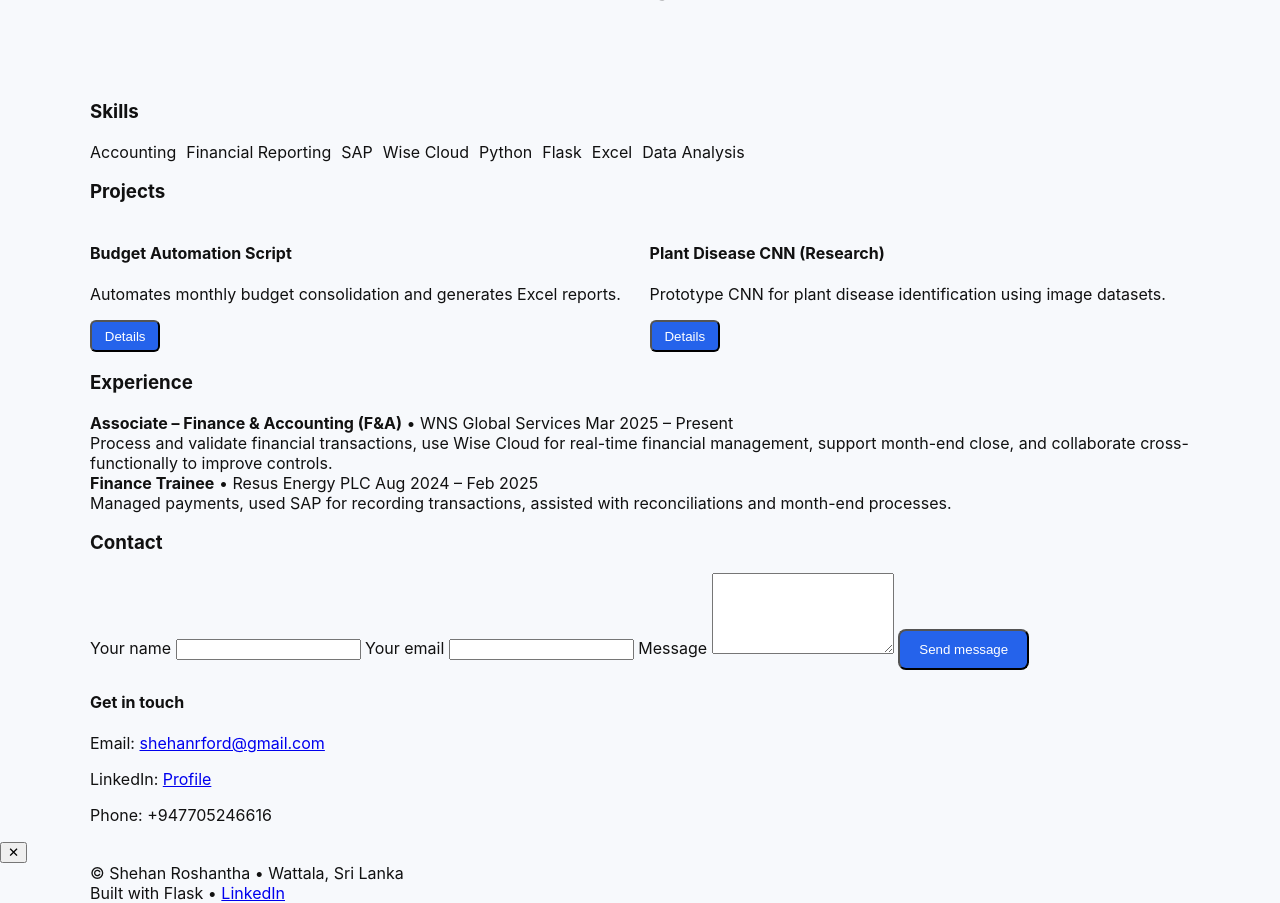
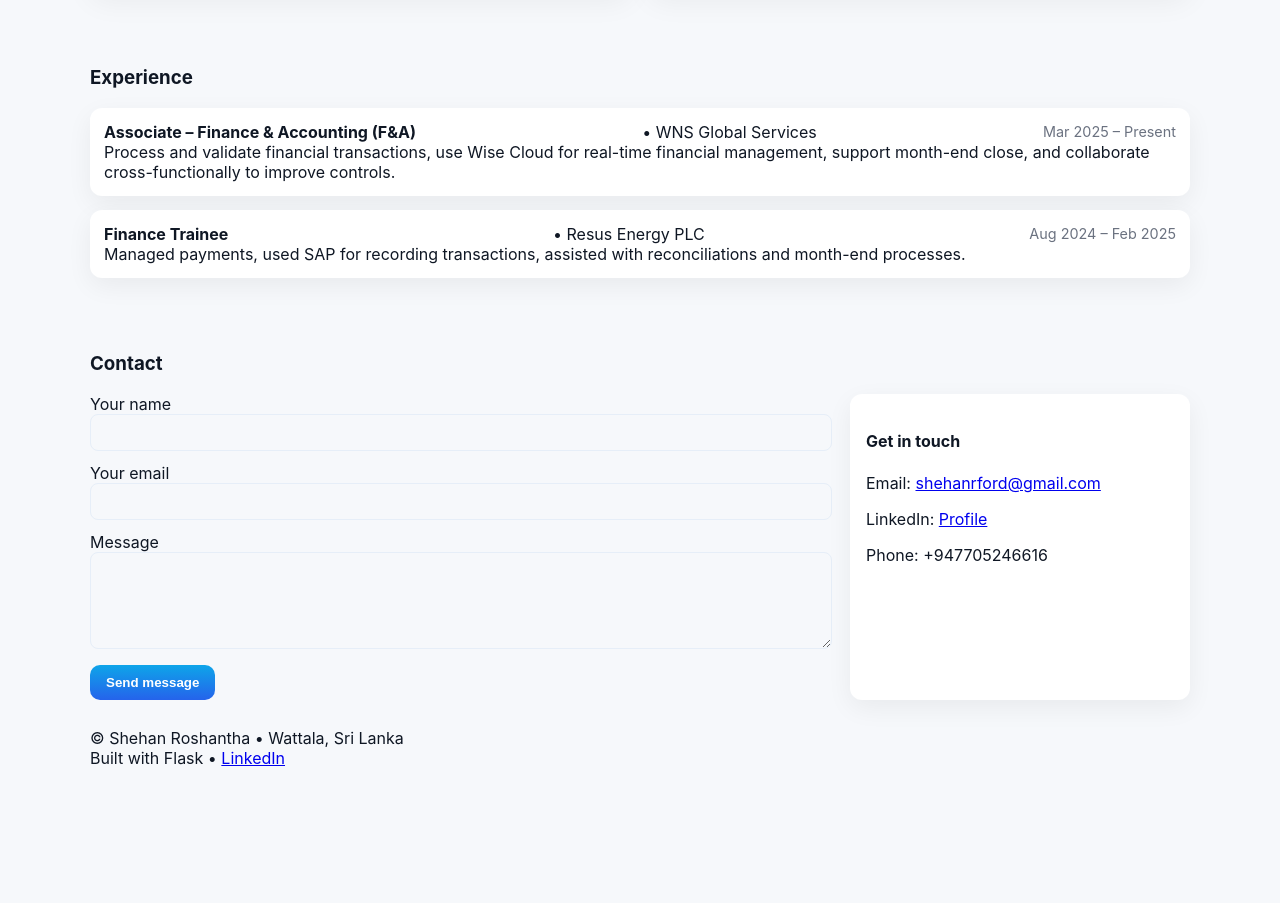
Before and after one commit to Shehanford/portfolio, a Flask app: page / in a window 1280 px wide. Shown: the part 862-1765 px from the top of the page. After the commit the page ends 1628 px from the top, so only its background shows below. Run offline with Flask 3, Linux system fonts and the light colour scheme.

Commit message:
style css update according to final

```diff
--- a/static/css/styles.css
+++ b/static/css/styles.css
@@ -1,134 +1,88 @@
-:root {
-    --primary: #2563eb;
-    --text: #111;
-    --bg: #f7f9fc;
-    --card: white;
-}
+:root{
+    --bg:#f6f8fb; --card:#ffffff; --muted:#6b7280; --text:#0f1724;
+    --accent:#0ea5e9; --accent-2:#2563eb; --glass: rgba(255,255,255,0.6);
+    --radius:12px; --maxw:1100px;
+  }
 
-body {
-    margin: 0;
-    background: var(--bg);
-    font-family: "Inter", Arial;
-    color: var(--text);
-}
+  /* Reset base */
+  *{box-sizing:border-box}
+  html,body{height:100%}
+  body{
+    margin:0; font-family:Inter,system-ui,Segoe UI,Roboto,Helvetica,Arial;
+    background:var(--bg); color:var(--text); -webkit-font-smoothing:antialiased;
+    -moz-osx-font-smoothing:grayscale;
+  }
+  .container{width:90%;max-width:var(--maxw);margin:0 auto}
 
-.container {
-    width: 90%;
-    max-width: 1100px;
-    margin: auto;
-}
+  /* Header */
+  .site-header{position:sticky;top:0;background:rgba(255,255,255,0.85);backdrop-filter: blur(6px);box-shadow:0 6px 24px rgba(12,16,40,0.06);z-index:60}
+  .header-inner{display:flex;align-items:center;justify-content:space-between;padding:12px 0}
+  .brand{display:flex;align-items:center;gap:12px}
+  .brand-avatar{width:56px;height:56px;border-radius:10px;object-fit:cover;box-shadow:0 6px 18px rgba(2,6,23,0.08)}
+  .brand-info{line-height:1}
+  .name{margin:0;font-size:1rem;font-weight:700}
+  .title{margin:0;color:var(--muted);font-size:.85rem}
 
-.flex { display: flex; align-items: center; }
-.between { justify-content: space-between; }
+  /* Nav */
+  .nav a{margin-left:16px;color:var(--text);text-decoration:none;font-weight:600}
+  #theme-toggle{margin-left:14px;padding:6px;border-radius:8px;border:1px solid rgba(2,6,23,0.04);background:white;cursor:pointer}
 
-/* Header */
-.header {
-    background: white;
-    padding: 1rem 0;
-    box-shadow: 0 2px 6px rgba(0,0,0,.08);
-    position: sticky;
-    top: 0;
-    z-index: 10;
-}
+  /* Hero */
+  .hero{padding:48px 0}
+  .hero-grid{display:grid;grid-template-columns:320px 1fr;gap:36px;align-items:center}
+  .hero-card{display:flex;align-items:center;justify-content:center}
+  .hero-pic{width:300px;height:300px;border-radius:18px;object-fit:cover;box-shadow:0 20px 50px rgba(5,7,26,0.12);transform:translateY(0)}
+  .hero-text h2{margin:0;font-size:2rem}
+  .lead{color:var(--muted);margin:8px 0 16px}
 
-.header nav a {
-    margin-left: 20px;
-    text-decoration: none;
-    color: var(--text);
-    font-weight: 500;
-}
+  /* Buttons */
+  .btn{display:inline-block;background:linear-gradient(180deg,var(--accent),var(--accent-2));color:white;padding:10px 16px;border-radius:10px;text-decoration:none;font-weight:700;border:none;cursor:pointer}
+  .btn-outline{background:transparent;border:2px solid var(--accent);color:var(--accent);}
 
-/* Hero */
-.hero {
-    padding: 4rem 0;
-}
+  /* contact inline */
+  .contact-inline{display:flex;gap:18px;list-style:none;padding:0;margin:12px 0 0;color:var(--muted)}
 
-.hero-grid {
-    display: grid;
-    grid-template-columns: 1fr 1.2fr;
-    gap: 2rem;
-    align-items: center;
-}
+  /* Skills */
+  .section{padding:28px 0}
+  .skills{display:flex;flex-wrap:wrap;gap:10px}
+  .tag{background:var(--card);padding:8px 12px;border-radius:999px;box-shadow:0 6px 20px rgba(2,6,23,0.06)}
 
-.profile-pic {
-    width: 260px;
-    height: 260px;
-    object-fit: cover;
-    border-radius: 50%;
-    box-shadow: 0 8px 20px rgba(0,0,0,0.12);
-    animation: float 4s ease-in-out infinite;
-}
+  /* Projects */
+  .projects-grid{display:grid;grid-template-columns:repeat(auto-fit,minmax(240px,1fr));gap:18px}
+  .project-card{background:var(--card);padding:18px;border-radius:14px;box-shadow:0 10px 30px rgba(2,6,23,0.06);transition:transform .22s, box-shadow .22s}
+  .project-card h4{margin:0}
+  .project-card .muted{color:var(--muted);font-size:.95rem}
+  .project-card:hover{transform:translateY(-8px);box-shadow:0 22px 50px rgba(2,6,23,0.12)}
 
-@keyframes float {
-    0% { transform: translateY(0px);}
-    50% { transform: translateY(-12px);}
-    100% { transform: translateY(0px);}
-}
+  /* timeline */
+  .timeline{display:flex;flex-direction:column;gap:14px}
+  .timeline-item{background:var(--card);padding:14px;border-radius:12px;box-shadow:0 8px 26px rgba(2,6,23,0.06)}
+  .ti-head{display:flex;justify-content:space-between;align-items:center}
+  .ti-date{color:var(--muted);font-size:.9rem}
 
-.highlight {
-    color: var(--primary);
-    font-weight: 700;
-}
+  /* contact grid */
+  .contact-grid{display:grid;grid-template-columns:1fr 340px;gap:18px}
+  .contact-form label{display:block;margin-bottom:12px}
+  .contact-form input,.contact-form textarea{width:100%;padding:10px;border-radius:8px;border:1px solid #e6eef8;background:transparent;resize:vertical}
+  .contact-card{background:var(--card);padding:16px;border-radius:12px;box-shadow:0 8px 26px rgba(2,6,23,0.06)}
 
-.btn {
-    background: var(--primary);
-    color: white;
-    text-decoration: none;
-    padding: .7rem 1.2rem;
-    border-radius: .5rem;
-    display: inline-block;
-    margin-top: 1rem;
-}
+  /* modal */
+  .modal{position:fixed;inset:0;display:none;align-items:center;justify-content:center;background:rgba(2,6,23,0.4);z-index:90}
+  .modal.show{display:flex}
+  .modal-inner{background:var(--card);max-width:820px;width:92%;padding:20px;border-radius:14px;box-shadow:0 30px 80px rgba(2,6,23,0.2);position:relative}
+  .modal-close{position:absolute;right:12px;top:12px;border:none;background:transparent;font-size:18px;cursor:pointer}
 
-/* Skills */
-.skills {
-    display: flex;
-    flex-wrap: wrap;
-    gap: 10px;
-}
+  /* small stuff */
+  .muted{color:var(--muted)}
+  .btn-small{background:var(--accent-2);color:white;padding:8px 10px;border-radius:8px;border:none;cursor:pointer}
 
-.skill {
-    padding: 0.5rem 1rem;
-    background: var(--card);
-    border-radius: 50px;
-    box-shadow: 0 2px 8px rgba(0,0,0,.1);
-}
+  /* Animations: fade-in */
+  .fade{opacity:0;transform:translateY(24px);transition:all .7s cubic-bezier(.2,.9,.2,1)}
+  .fade.show{opacity:1;transform:none}
 
-/* Projects */
-.projects-grid {
-    display: grid;
-    grid-template-columns: repeat(auto-fit, minmax(250px,1fr));
-    gap: 1.2rem;
-}
-
-.card {
-    background: white;
-    padding: 1.2rem;
-    border-radius: .75rem;
-    box-shadow: 0 6px 20px rgba(0,0,0,.08);
-    transition: transform .2s;
-}
-
-.card:hover {
-    transform: translateY(-8px);
-}
-
-.btn-small {
-    background: var(--primary);
-    padding: .4rem .8rem;
-    color: white;
-    border-radius: 6px;
-    text-decoration: none;
-}
-
-/* Animations */
-.fade {
-    opacity: 0;
-    transform: translateY(20px);
-    transition: all .8s ease-out;
-}
-
-.show {
-    opacity: 1;
-    transform: translateY(0);
-}
+  /* Responsive */
+  @media (max-width:880px){
+    .hero-grid{grid-template-columns:1fr;gap:18px;text-align:center}
+    .brand-avatar{width:48px;height:48px}
+    .contact-grid{grid-template-columns:1fr}
+  }
```
